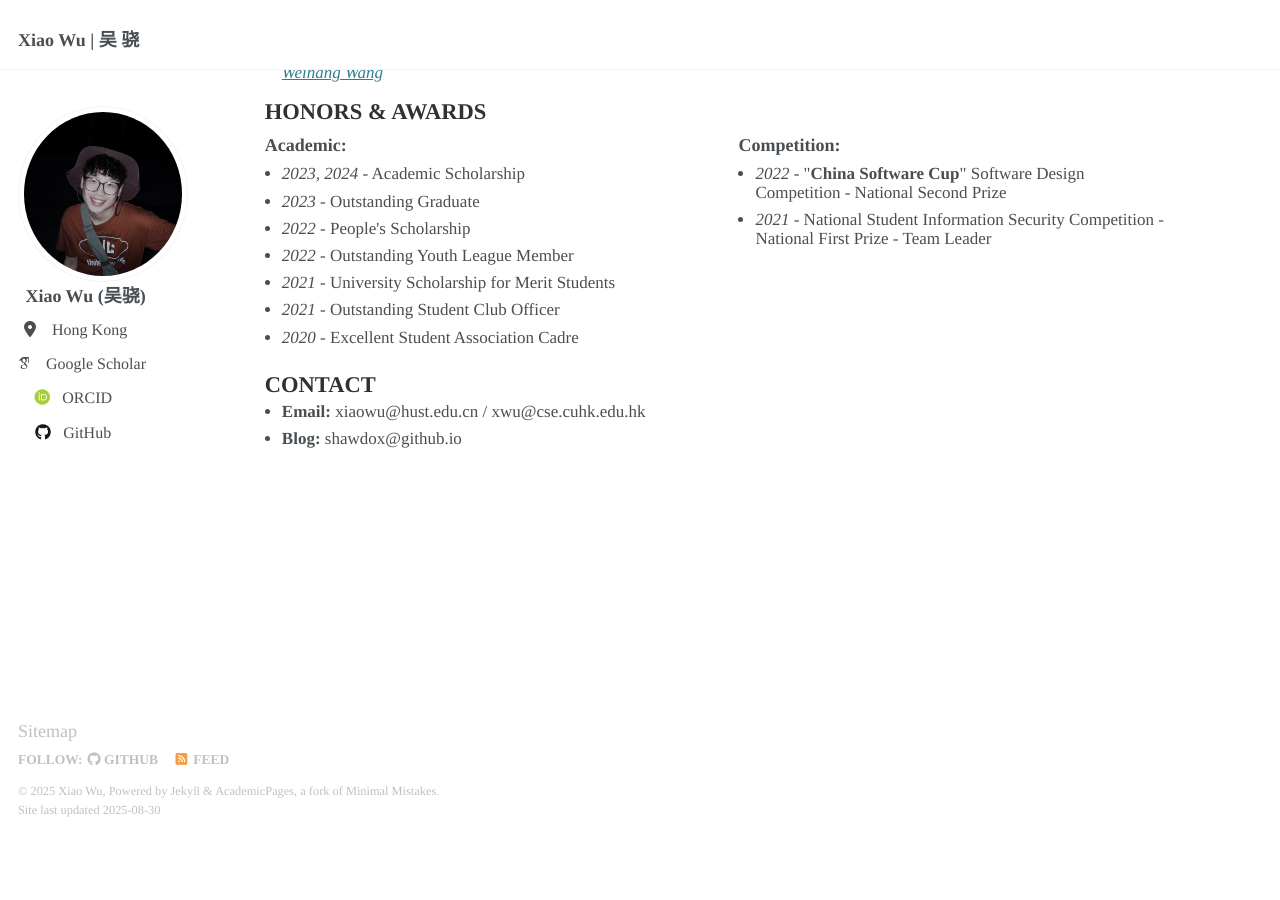
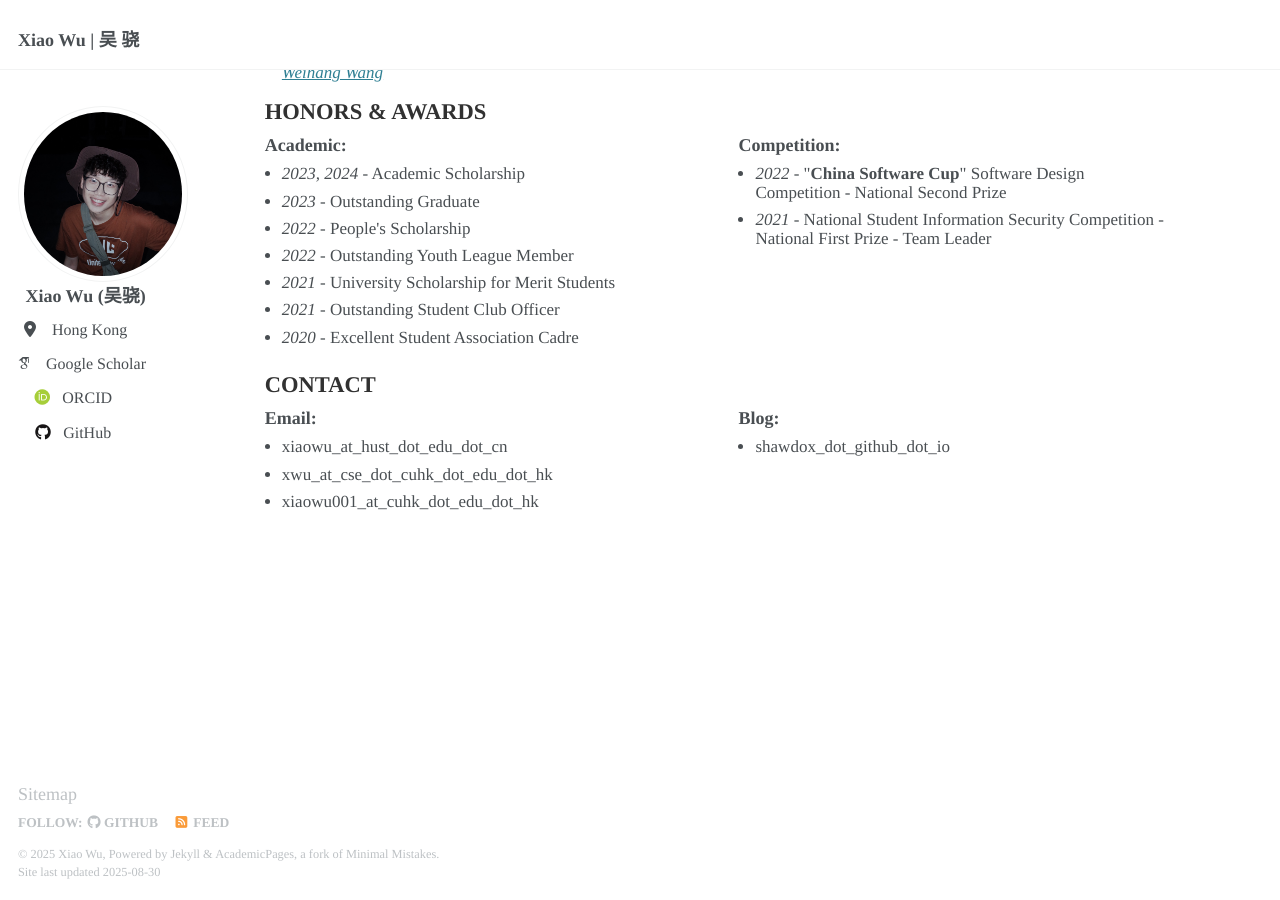
Before and after one commit to xiaowu417/xiaowu417.github.io, a Jekyll site: the page built from _pages/about.md, in a window 1280 px wide and 900 px high, scrolled down 785 px. Built offline with Jekyll 4.4.1, drawn with Linux system fonts in a browser that asks for light colours; emoji names are drawn with the system emoji font; some web fonts are replaced; before the commit the page ends 1622 px from its top, so only the background shows below that.

Commit message:
update contact

```diff
--- a/_pages/about.md
+++ b/_pages/about.md
@@ -72,5 +72,20 @@ My research has focused on Software Testing and Security, particularly in **WebA
 </div>
 
 # CONTACT
-- **Email:** xiaowu@hust.edu.cn / xwu@cse.cuhk.edu.hk
-- **Blog:** shawdox@github.io
+
+<div style="display: flex; flex-wrap: wrap;">
+  <div style="flex: 1; min-width: 250px; margin-right: 40px;">
+    <h3>Email:</h3>
+    <ul>
+      <li>xiaowu_at_hust_dot_edu_dot_cn</li>
+      <li>xwu_at_cse_dot_cuhk_dot_edu_dot_hk</li>
+      <li>xiaowu001_at_cuhk_dot_edu_dot_hk</li>
+    </ul>
+  </div>
+  <div style="flex: 1; min-width: 250px;">
+    <h3>Blog:</h3>
+    <ul>
+      <li>shawdox_dot_github_dot_io</li>
+    </ul>
+  </div>
+</div>
```
